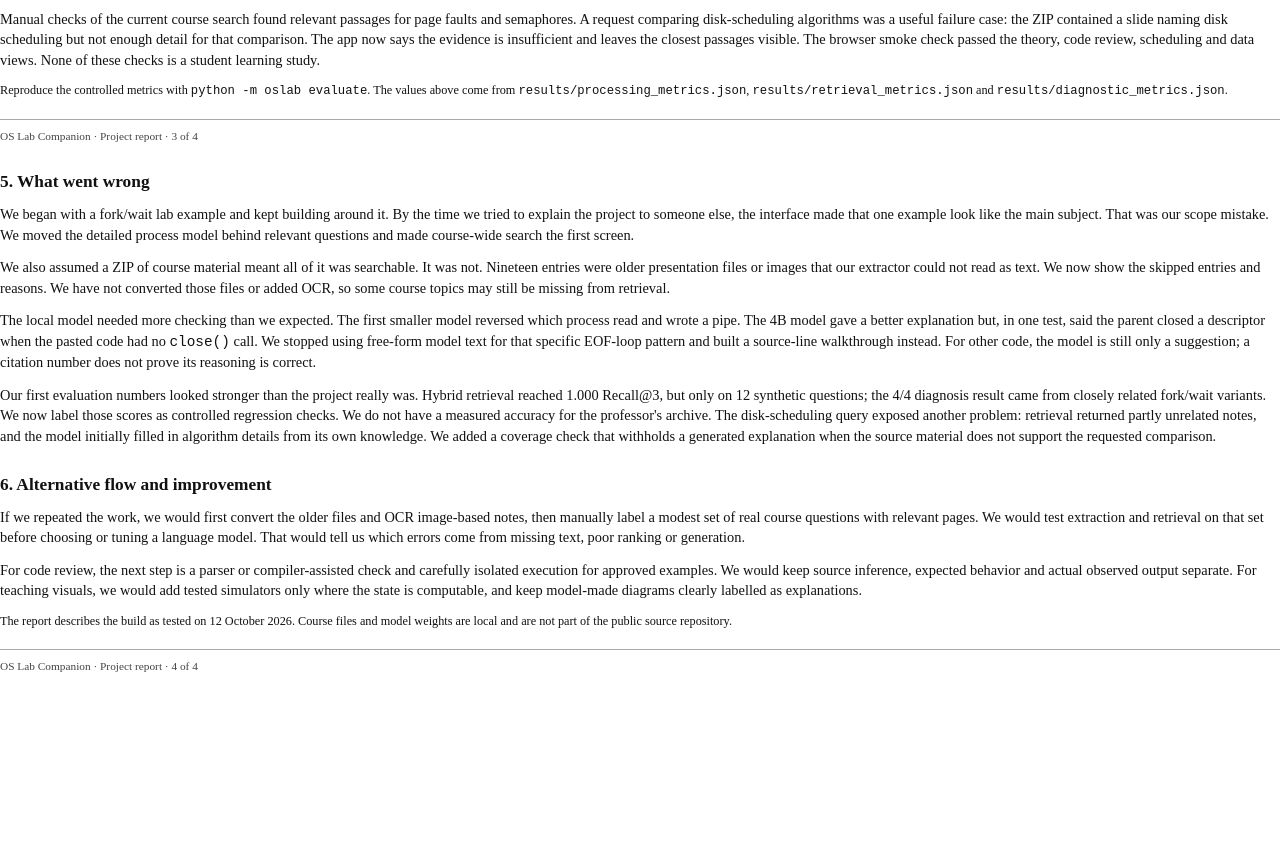
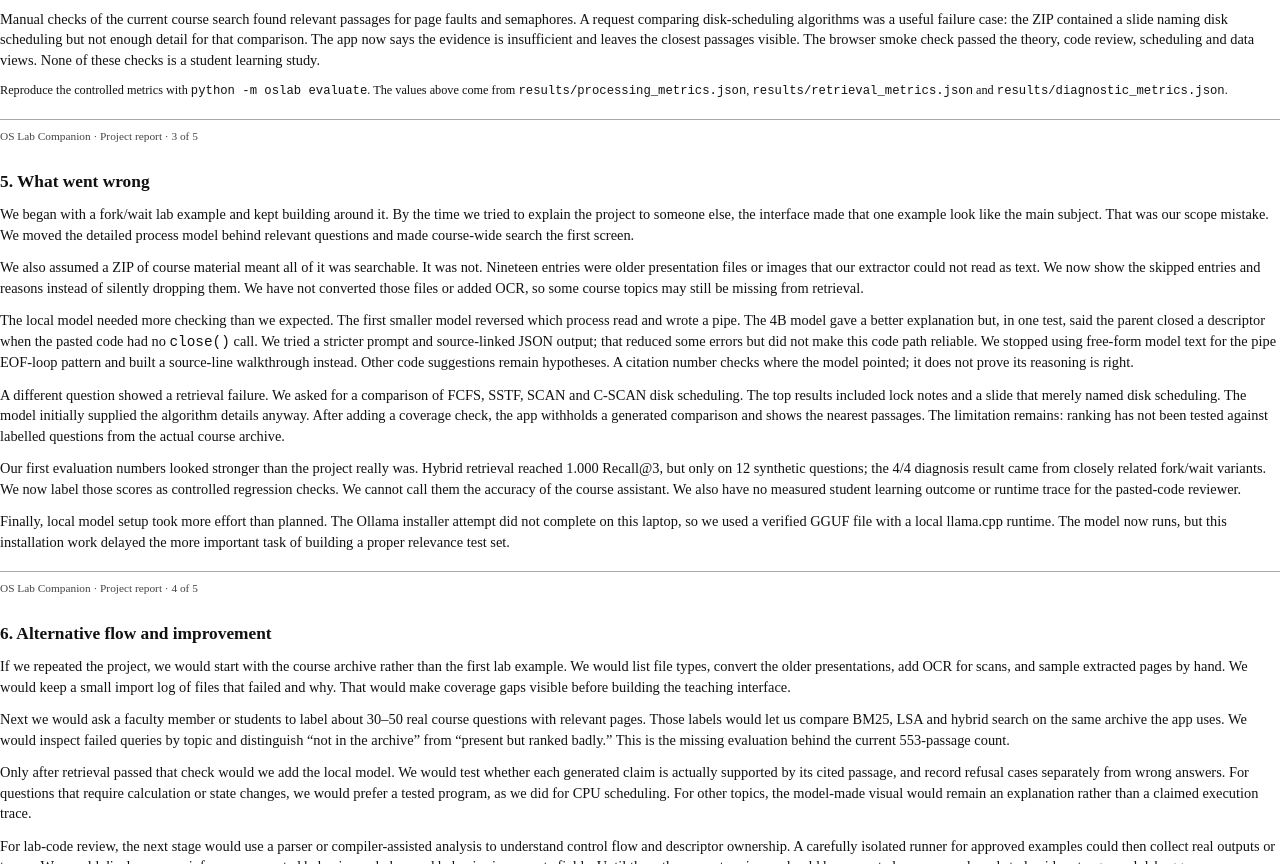
Before and after one commit to ANUJ-DESHPANDE/OSLABPROJECT, a plain HTML site: page docs/SUBMISSION_REPORT_2026-10-12.html in a window 1280 px wide. Shown: the part 1936-2800 px from the top of the page. Before the commit the page ends 2610 px from the top, so only its background shows below. Drawn offline with Linux system fonts and the light colour scheme.

Commit message:
Expand submission report to five pages

```diff
--- a/docs/SUBMISSION_REPORT_2026-10-12.html
+++ b/docs/SUBMISSION_REPORT_2026-10-12.html
@@ -42,7 +42,7 @@
     <p>The resulting local JSON index stores the text, file type, title, original location and hash. At search time we use BM25 for word matching and latent semantic analysis (TF-IDF followed by truncated SVD) for statistical similarity. Reciprocal-rank fusion combines their rankings. LSA is a local low-rank text method, not a neural embedding model.</p>
     <div class="flow">Course ZIP → page/slide extraction → text cleanup → passages with source locations → BM25 + LSA → ranked evidence</div>
     <p>The app exposes the per-file passage counts, hashes and skip reasons so that an import can be checked instead of treating the ZIP as a black box.</p>
-    <div class="page-mark">OS Lab Companion · Project report · 1 of 4</div>
+    <div class="page-mark">OS Lab Companion · Project report · 1 of 5</div>
   </section>
 
   <section class="page">
@@ -53,7 +53,7 @@
     <div class="figure"><img src="images/code_import_excerpt.png" alt="Actual course importer source code with line numbers"></div>
     <p class="caption">Figure 1. Actual lines from <code>oslab/course.py</code>. The importer creates passage IDs, preserves source location and records file hashes and extraction failures. Full source is in the repository.</p>
     <p class="small">The local model is optional for basic retrieval, the checked pipe example and scheduling. The UI shows the original excerpts even when the model is unavailable.</p>
-    <div class="page-mark">OS Lab Companion · Project report · 2 of 4</div>
+    <div class="page-mark">OS Lab Companion · Project report · 2 of 5</div>
   </section>
 
   <section class="page">
@@ -72,21 +72,29 @@
     <p>The earlier fork/wait diagnostic benchmark matched all four held-out failure variants at rank 1. Two variants share each failure label, so 4/4 is a regression check for that narrow setup, not evidence that arbitrary student programs can be debugged. No Linux runtime traces were collected for this benchmark.</p>
     <p>Manual checks of the current course search found relevant passages for page faults and semaphores. A request comparing disk-scheduling algorithms was a useful failure case: the ZIP contained a slide naming disk scheduling but not enough detail for that comparison. The app now says the evidence is insufficient and leaves the closest passages visible. The browser smoke check passed the theory, code review, scheduling and data views. None of these checks is a student learning study.</p>
     <p class="small">Reproduce the controlled metrics with <code>python -m oslab evaluate</code>. The values above come from <code>results/processing_metrics.json</code>, <code>results/retrieval_metrics.json</code> and <code>results/diagnostic_metrics.json</code>.</p>
-    <div class="page-mark">OS Lab Companion · Project report · 3 of 4</div>
+    <div class="page-mark">OS Lab Companion · Project report · 3 of 5</div>
   </section>
 
   <section class="page">
     <h2>5. What went wrong</h2>
     <p>We began with a fork/wait lab example and kept building around it. By the time we tried to explain the project to someone else, the interface made that one example look like the main subject. That was our scope mistake. We moved the detailed process model behind relevant questions and made course-wide search the first screen.</p>
-    <p>We also assumed a ZIP of course material meant all of it was searchable. It was not. Nineteen entries were older presentation files or images that our extractor could not read as text. We now show the skipped entries and reasons. We have not converted those files or added OCR, so some course topics may still be missing from retrieval.</p>
-    <p>The local model needed more checking than we expected. The first smaller model reversed which process read and wrote a pipe. The 4B model gave a better explanation but, in one test, said the parent closed a descriptor when the pasted code had no <code>close()</code> call. We stopped using free-form model text for that specific EOF-loop pattern and built a source-line walkthrough instead. For other code, the model is still only a suggestion; a citation number does not prove its reasoning is correct.</p>
-    <p>Our first evaluation numbers looked stronger than the project really was. Hybrid retrieval reached 1.000 Recall@3, but only on 12 synthetic questions; the 4/4 diagnosis result came from closely related fork/wait variants. We now label those scores as controlled regression checks. We do not have a measured accuracy for the professor's archive. The disk-scheduling query exposed another problem: retrieval returned partly unrelated notes, and the model initially filled in algorithm details from its own knowledge. We added a coverage check that withholds a generated explanation when the source material does not support the requested comparison.</p>
+    <p>We also assumed a ZIP of course material meant all of it was searchable. It was not. Nineteen entries were older presentation files or images that our extractor could not read as text. We now show the skipped entries and reasons instead of silently dropping them. We have not converted those files or added OCR, so some course topics may still be missing from retrieval.</p>
+    <p>The local model needed more checking than we expected. The first smaller model reversed which process read and wrote a pipe. The 4B model gave a better explanation but, in one test, said the parent closed a descriptor when the pasted code had no <code>close()</code> call. We tried a stricter prompt and source-linked JSON output; that reduced some errors but did not make this code path reliable. We stopped using free-form model text for the pipe EOF-loop pattern and built a source-line walkthrough instead. Other code suggestions remain hypotheses. A citation number checks where the model pointed; it does not prove its reasoning is right.</p>
+    <p>A different question showed a retrieval failure. We asked for a comparison of FCFS, SSTF, SCAN and C-SCAN disk scheduling. The top results included lock notes and a slide that merely named disk scheduling. The model initially supplied the algorithm details anyway. After adding a coverage check, the app withholds a generated comparison and shows the nearest passages. The limitation remains: ranking has not been tested against labelled questions from the actual course archive.</p>
+    <p>Our first evaluation numbers looked stronger than the project really was. Hybrid retrieval reached 1.000 Recall@3, but only on 12 synthetic questions; the 4/4 diagnosis result came from closely related fork/wait variants. We now label those scores as controlled regression checks. We cannot call them the accuracy of the course assistant. We also have no measured student learning outcome or runtime trace for the pasted-code reviewer.</p>
+    <p>Finally, local model setup took more effort than planned. The Ollama installer attempt did not complete on this laptop, so we used a verified GGUF file with a local llama.cpp runtime. The model now runs, but this installation work delayed the more important task of building a proper relevance test set.</p>
+    <div class="page-mark">OS Lab Companion · Project report · 4 of 5</div>
+  </section>
 
+  <section class="page">
     <h2>6. Alternative flow and improvement</h2>
-    <p>If we repeated the work, we would first convert the older files and OCR image-based notes, then manually label a modest set of real course questions with relevant pages. We would test extraction and retrieval on that set before choosing or tuning a language model. That would tell us which errors come from missing text, poor ranking or generation.</p>
-    <p>For code review, the next step is a parser or compiler-assisted check and carefully isolated execution for approved examples. We would keep source inference, expected behavior and actual observed output separate. For teaching visuals, we would add tested simulators only where the state is computable, and keep model-made diagrams clearly labelled as explanations.</p>
+    <p>If we repeated the project, we would start with the course archive rather than the first lab example. We would list file types, convert the older presentations, add OCR for scans, and sample extracted pages by hand. We would keep a small import log of files that failed and why. That would make coverage gaps visible before building the teaching interface.</p>
+    <p>Next we would ask a faculty member or students to label about 30–50 real course questions with relevant pages. Those labels would let us compare BM25, LSA and hybrid search on the same archive the app uses. We would inspect failed queries by topic and distinguish “not in the archive” from “present but ranked badly.” This is the missing evaluation behind the current 553-passage count.</p>
+    <p>Only after retrieval passed that check would we add the local model. We would test whether each generated claim is actually supported by its cited passage, and record refusal cases separately from wrong answers. For questions that require calculation or state changes, we would prefer a tested program, as we did for CPU scheduling. For other topics, the model-made visual would remain an explanation rather than a claimed execution trace.</p>
+    <p>For lab-code review, the next stage would use a parser or compiler-assisted analysis to understand control flow and descriptor ownership. A carefully isolated runner for approved examples could then collect real outputs or traces. We would display source inference, expected behavior and observed behavior in separate fields. Until then, the current reviewer should be presented as a source-based study aid, not a general debugger.</p>
+    <p>This order would have made the project easier to explain: a checked course dataset first, measured retrieval second, then local explanations and tools added only where they answer a demonstrated student need.</p>
     <p class="small">The report describes the build as tested on 12 October 2026. Course files and model weights are local and are not part of the public source repository.</p>
-    <div class="page-mark">OS Lab Companion · Project report · 4 of 4</div>
+    <div class="page-mark">OS Lab Companion · Project report · 5 of 5</div>
   </section>
 </body>
 </html>
```
Also changed, not shown: 2 other files.
